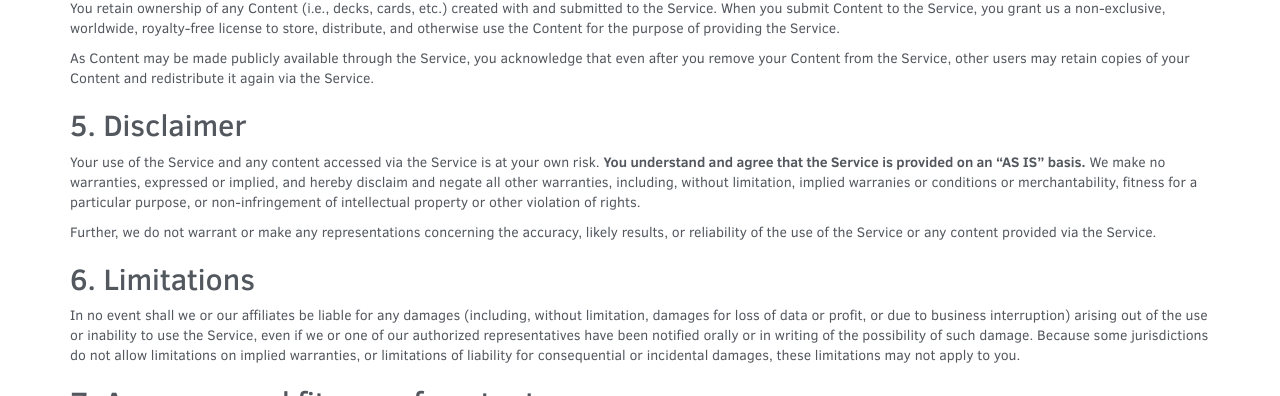
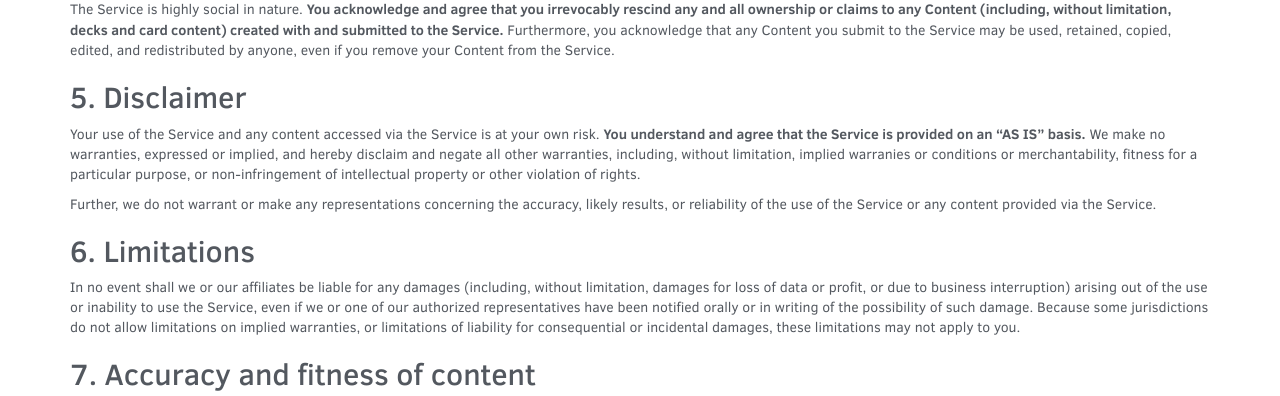
Before and after one commit to mattyu007/ProjectOrange, a plain HTML site: page Site/terms.html in a window 1280 px wide. Shown: the part 704-1100 px from the top of the page. Drawn offline with nearby package versions, Linux system fonts and the light colour scheme.

Commit message:
Update ownership clause of ToS

```diff
--- a/Site/terms.html
+++ b/Site/terms.html
@@ -74,15 +74,12 @@
 
       <h2>4. Ownership of content</h2>
       <p>
-        You retain ownership of any Content (i.e., decks, cards, etc.) created with and submitted
-        to the Service. When you submit Content to the Service, you grant us a non-exclusive,
-        worldwide, royalty-free license to store, distribute, and otherwise use the Content for the
-        purpose of providing the Service.
-      </p>
-      <p>
-        As Content may be made publicly available through the Service, you acknowledge that even
-        after you remove your Content from the Service, other users may retain copies of your
-        Content and redistribute it again via the Service.
+        The Service is highly social in nature. <strong>You acknowledge and agree that you
+        irrevocably rescind any and all ownership or claims to any Content (including, without
+        limitation, decks and card content) created with and submitted to the Service.</strong>
+        Furthermore, you acknowledge that any Content you submit to the Service may be used,
+        retained, copied, edited, and redistributed by anyone, even if you remove your Content
+        from the Service.
       </p>
 
       <h2>5. Disclaimer</h2>
```
